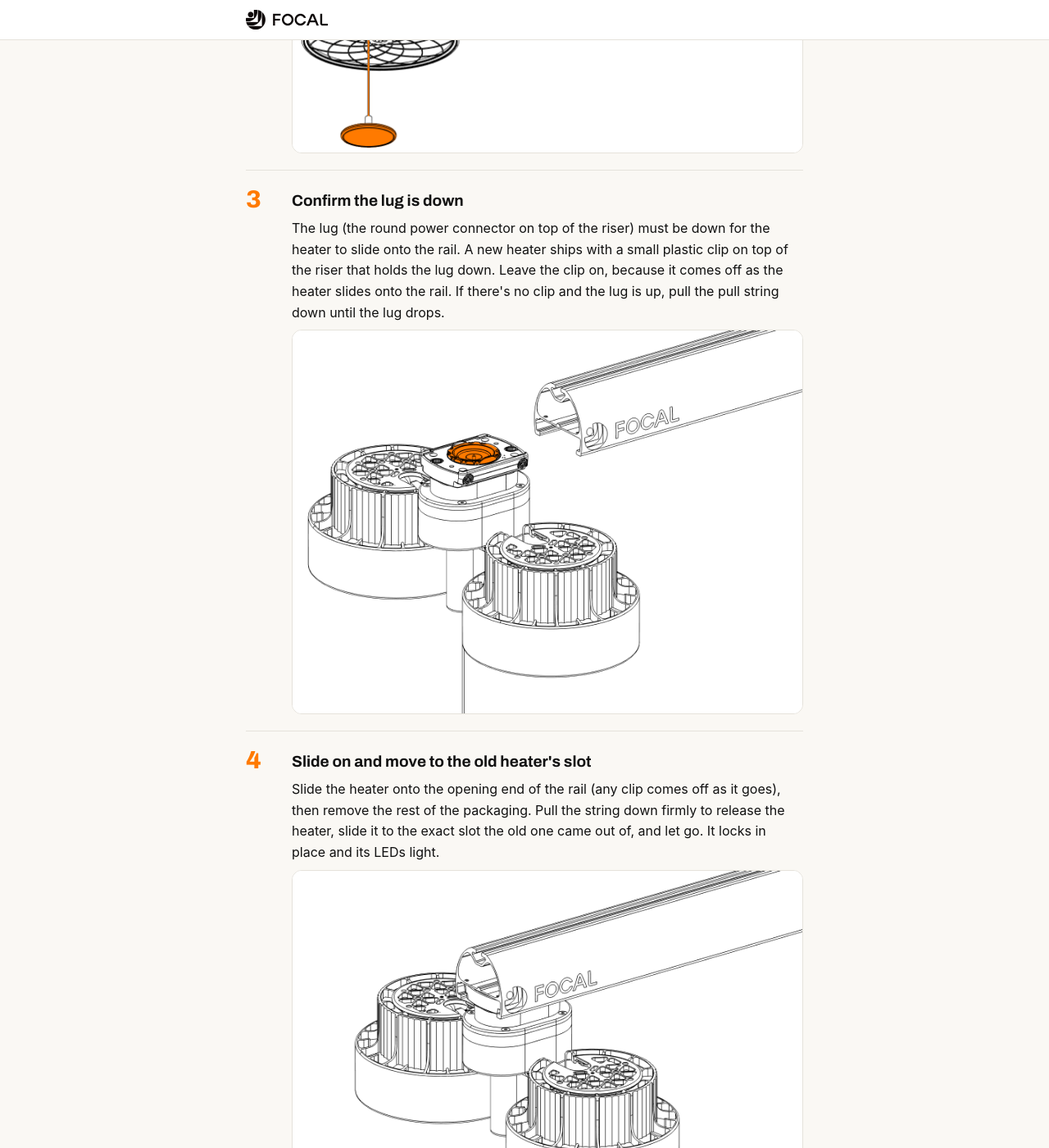
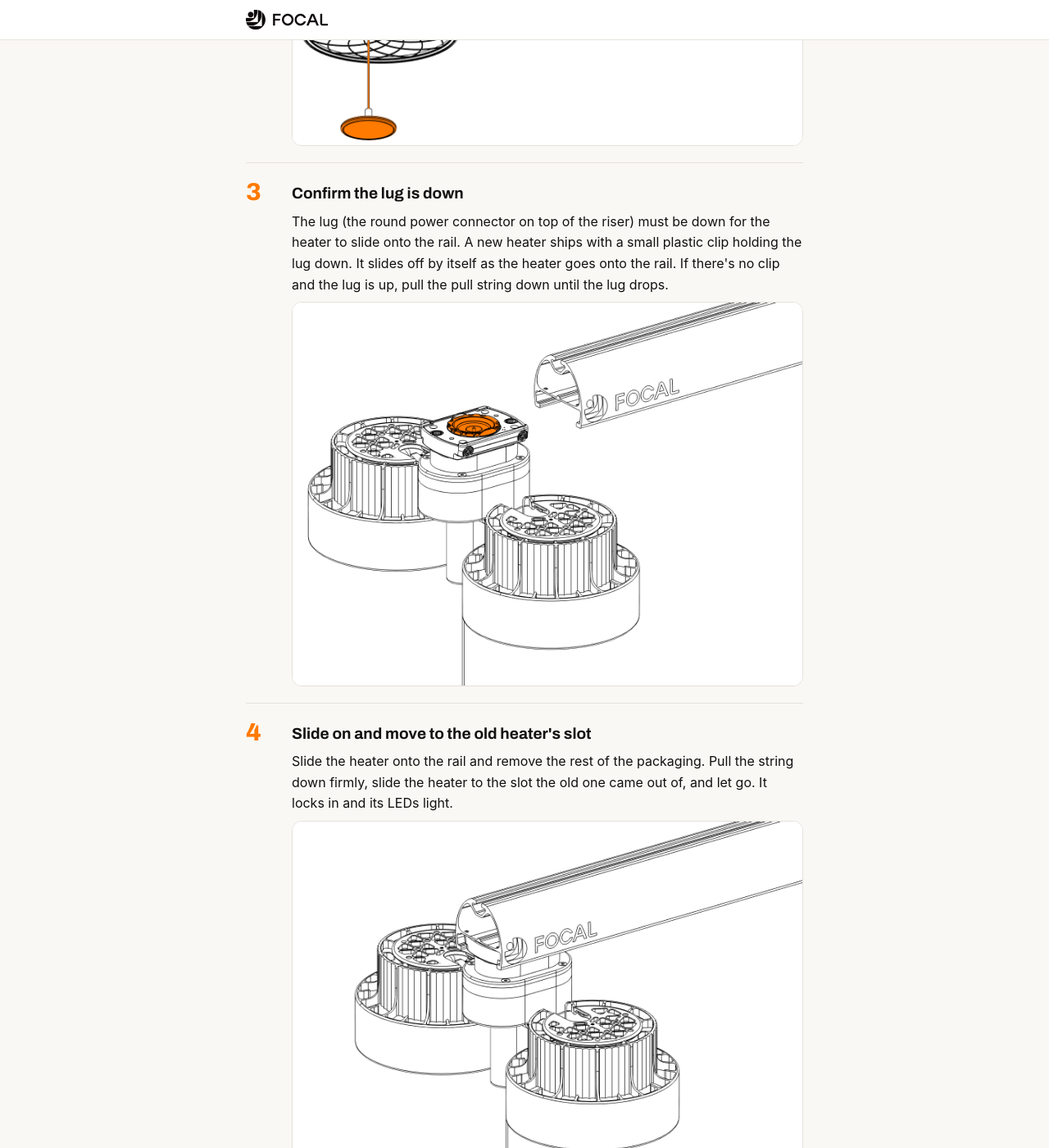
Before and after one commit to BeamT/external-docs, a Jekyll site: the page built from _guides/replace-heaters.md, in a window 1280 px wide and 1400 px high, scrolled down 5777 px. Shown: the whole window at 82% size. Built offline with Jekyll 4.4.1, drawn with Linux system fonts in a browser that asks for light colours; some web fonts are replaced; some of the changed text lies outside the part shown.

Commit message:
Add per-frame captions and variant steps to install guides
- step.html now takes captions="A|B" so each diagram frame carries its
  own numbered caption, replacing "(1)", "(2)" markers buried in body
  text. It also supports after="..." text and variant="true" for
  unnumbered alternative steps (ceiling vs. beam/joist mount).
- Rework rail-installation, install-heaters and replace-heaters steps
  to use captions and shorter body copy; replace-heaters now warns to
  return heaters to their original slots and merges the removal steps.
- Style captions above images with a small inline frame number, and
  indent variant steps to line up with the step above.

```diff
--- a/_guides/replace-heaters.md
+++ b/_guides/replace-heaters.md
@@ -26,7 +26,7 @@
 
 {% include diagram.html src="duo-00-parts.png" caption="The opening end of the rail, left to right: end cap, bumper, a heater, a spacer, a second heater and the rail. Heaters and spacers come off in this order, so lay them out the same way." %}
 
-Before you move anything, note which slot the failed heater sits in and the order of the heaters between it and the opening end of the rail. Put each heater you slide off back in the same slot so the software map still matches the rail. If they do get mixed up, you can reassign every slot on the rail later.
+{% include warn.html text="Note which slot the failed heater is in. Put every heater you take off back in its same slot, so the app's map still matches the rail." %}
 
 You need:
 
@@ -46,15 +46,15 @@
 
 {% include step.html number="1" title="Find the opening end" body="Work at the opening end of the rail, opposite the cord-exit end. This is the end with the removable end cap (orange)." diagram="duo-01-open-end.png" %}
 
-{% include step.html number="2" title="Loosen and slide the bumper" body="Looking up at the underside of the rail, loosen the bumper screw with a 2 mm hex wrench (1), then slide the bumper toward the center of the rail to uncover the two end cap screws (2)." diagram="duo-01-bumper-screw.png,duo-01-bumper-slid.png" %}
+{% include step.html number="2" title="Loosen and slide the bumper" body="Work looking up at the underside of the rail." captions="Loosen the bumper screw with a 2 mm hex wrench.|Slide the bumper toward the center to uncover the two end cap screws." diagram="duo-01-bumper-screw.png,duo-01-bumper-slid.png" %}
 
-{% include step.html number="3" title="Remove the end cap" body="Remove the two end cap screws with the same 2 mm hex wrench (1), keeping one hand on the end cap so it doesn't fall, then take off the end cap (2)." diagram="duo-02-endcap-screws.png,duo-02-endcap-off.png" %}
+{% include step.html number="3" title="Remove the end cap" captions="Remove the two end cap screws, keeping one hand on the end cap so it doesn't fall.|Take off the end cap." diagram="duo-02-endcap-screws.png,duo-02-endcap-off.png" %}
 
 ## Remove the old heater
 
-{% include step.html number="1" title="Remove the bumper and anything in the way" body="Slide the bumper off the opening end of the rail. If other heaters or spacers sit between the opening end and the failed heater, take them off next. To remove a heater, pull its string down firmly and then slide it off the rail. Lay everything out in the order it came off so each piece goes back to the same slot." diagram="duo-03-remove-bumper.png" %}
+{% include step.html number="1" title="Remove the bumper" body="Slide the bumper off the opening end of the rail." diagram="duo-03-remove-bumper.png" %}
 
-{% include step.html number="2" title="Take out the old heater" body="Remove the failed heater the same way: pull its string down firmly and slide it off. Set it aside to return to Focal." diagram="duo-04-remove-heater.png" %}
+{% include step.html number="2" title="Slide off heaters until the failed one is out" body="Pull each heater's string down firmly and slide it off, then the spacer behind it. Keep going until the failed heater is off. Lay everything out in the order it came off, and set the failed heater aside to return to Focal." diagram="duo-04-remove-heater.png" %}
 
 ## Install the new heater
 
@@ -62,15 +62,15 @@
 
 {% include step.html number="2" title="Orient the heater" body="Heaters slide on from the opening end of the rail. The heater only fits one way: hold it with the pull string on the trailing side, away from the rail." diagram="duo-04-orient-string.png" %}
 
-{% include step.html number="3" title="Confirm the lug is down" body="The lug (the round power connector on top of the riser) must be down for the heater to slide onto the rail. A new heater ships with a small plastic clip on top of the riser that holds the lug down. Leave the clip on, because it comes off as the heater slides onto the rail. If there's no clip and the lug is up, pull the pull string down until the lug drops." diagram="duo-05-lug-down.png" %}
+{% include step.html number="3" title="Confirm the lug is down" body="The lug (the round power connector on top of the riser) must be down for the heater to slide onto the rail. A new heater ships with a small plastic clip holding the lug down. It slides off by itself as the heater goes onto the rail. If there's no clip and the lug is up, pull the pull string down until the lug drops." diagram="duo-05-lug-down.png" %}
 
-{% include step.html number="4" title="Slide on and move to the old heater's slot" body="Slide the heater onto the opening end of the rail (any clip comes off as it goes), then remove the rest of the packaging. Pull the string down firmly to release the heater, slide it to the exact slot the old one came out of, and let go. It locks in place and its LEDs light." diagram="duo-06-inserted.png" %}
+{% include step.html number="4" title="Slide on and move to the old heater's slot" body="Slide the heater onto the rail and remove the rest of the packaging. Pull the string down firmly, slide the heater to the slot the old one came out of, and let go. It locks in and its LEDs light." diagram="duo-06-inserted.png" %}
 
 {% include step.html number="5" title="Put the other heaters back the way they were" body="Slide the heaters you removed back into their original slots, in the same order, with one spacer between each pair. Since they return to the same slots, their assignments stay correct. Only the new heater needs assigning." %}
 
 ## Close up the rail
 
-{% include step.html number="1" title="Reinstall the bumper and end cap" body="Slide the bumper back onto the rail and push it clear of the end, then refit the end cap and its two screws (1). Slide the bumper back against the end cap and tighten its screw (2). Do not overtighten the bumper screw." diagram="duo-02-endcap-screws.png+duo-01-bumper-screw.png" %}
+{% include step.html number="1" title="Reinstall the bumper and end cap" captions="Slide the bumper on and push it clear of the end.|Refit the end cap.|Refit the two end cap screws.|Slide the bumper back against the end cap and tighten its screw (don't overtighten)." diagram="duo-08-bumper-on.png,duo-08-endcap-on.png,duo-02-endcap-screws.png,duo-01-bumper-screw.png" grid="true" %}
 
 ## Reassign the slot
 
--- a/_includes/step.html
+++ b/_includes/step.html
@@ -1,26 +1,35 @@
-<div class="step">
-  <div class="step-num">{{ include.number }}</div>
+<div class="step{% if include.variant %} step-variant{% endif %}">
+  {% unless include.variant %}<div class="step-num">{{ include.number }}</div>{% endunless %}
   <div class="step-body">
     <div class="step-title">{{ include.title }}</div>
-    <p>{{ include.body }}</p>
+    {% if include.body and include.body != "" %}<p>{{ include.body }}</p>{% endif %}
     {% if include.diagram %}
     {% comment %}diagram takes one filename, or several comma-separated. Several are
     numbered in order and stack; grid="true" lays them out two-up instead, grid="3" three-up. Join two
-    with "+" (a.png+b.png) to put just that pair side by side.{% endcomment %}
+    with "+" (a.png+b.png) to put just that pair side by side. captions="A text|B text" gives
+    each frame its own caption, in the same order as the images (pairs count as two).
+    after="..." is text shown below the images.
+    variant="true" marks an alternative to the step above: no number, aligned with its text.{% endcomment %}
     {% assign diagrams = include.diagram | split: "," %}
+    {% assign captions = include.captions | split: "|" %}
+    {% assign frame = 0 %}
     {% assign multi = include.diagram | split: "+" | size | plus: diagrams.size | minus: 2 %}
     {% if multi > 0 %}<div class="step-figures{% if include.grid %} step-grid{% endif %}{% if include.grid == "3" %} step-grid-3{% endif %}">{% endif %}
     {% for item in diagrams %}
     {% assign row = item | split: "+" %}
     {% if row.size > 1 %}<div class="step-row">{% endif %}
     {% for d in row %}
-    <div class="step-figure">
-      <img src="{{ site.baseurl }}/assets/diagrams/{{ d | strip }}" alt="" loading="lazy" onerror="this.replaceWith(Object.assign(document.createElement('div'),{className:'diagram-missing',textContent:'Diagram coming soon'}))">
-    </div>
+    {% assign caption = captions[frame] | strip %}
+    <figure class="step-figure">
+      {% if caption != "" %}<figcaption>{{ caption }}</figcaption>{% endif %}
+      <img src="{{ site.baseurl }}/assets/diagrams/{{ d | strip }}" alt="{{ caption | escape }}" loading="lazy" onerror="this.replaceWith(Object.assign(document.createElement('div'),{className:'diagram-missing',textContent:'Diagram coming soon'}))">
+    </figure>
+    {% assign frame = frame | plus: 1 %}
     {% endfor %}
     {% if row.size > 1 %}</div>{% endif %}
     {% endfor %}
     {% if multi > 0 %}</div>{% endif %}
     {% endif %}
+    {% if include.after %}<p class="step-after">{{ include.after }}</p>{% endif %}
   </div>
 </div>
--- a/assets/style.css
+++ b/assets/style.css
@@ -159,7 +159,7 @@
 .step-title { font-family: var(--font-display); font-weight: 700; font-size: 19px; margin: 2px 0 6px; }
 .step-body p { margin: 0 0 8px; font-size: 16px; }
 /* grid-column: 2 / -1 aligns the diagram with the step text, not the number. */
-.step-figure { grid-column: 2 / -1; border: 1px solid var(--line); border-radius: var(--radius); overflow: hidden; background: var(--paper); }
+.step-figure { grid-column: 2 / -1; margin: 0; border: 1px solid var(--line); border-radius: var(--radius); overflow: hidden; background: var(--paper); }
 /* several diagrams in one step: numbered in order, stacked or two-up with grid="true" */
 .step-figures { grid-column: 2 / -1; display: grid; gap: 10px; counter-reset: fig; }
 .step-grid { grid-template-columns: 1fr 1fr; max-width: 560px; }
@@ -167,7 +167,22 @@
 @media (max-width: 560px) { .step-grid-3 { grid-template-columns: 1fr; } }
 .step-row { display: grid; grid-template-columns: 1fr 1fr; gap: 10px; }
 .step-figures .step-figure { grid-column: auto; position: relative; counter-increment: fig; }
-.step-figures .step-figure::before { content: counter(fig); position: absolute; top: 8px; left: 8px; width: 24px; height: 24px; border-radius: 50%; background: var(--focal); color: #fff; font-family: var(--font-display); font-weight: 700; font-size: 14px; line-height: 24px; text-align: center; }
+/* frames are numbered with a small inline "1." at the start of the caption, kept
+   quiet so the big step numbers stay the only prominent ones. Frames without a
+   caption carry the number over the image's corner instead. */
+.step-figures figcaption::before { content: counter(fig) "."; flex: none; color: var(--focal); font-family: var(--font-display); font-weight: 700; }
+.step-figures .step-figure:not(:has(figcaption))::before { content: counter(fig); position: absolute; top: 8px; left: 8px; width: 24px; height: 24px; border-radius: 50%; background: var(--focal); color: #fff; font-family: var(--font-display); font-weight: 700; font-size: 14px; line-height: 24px; text-align: center; }
+/* width: 0 + min-width: 100% keeps the caption from widening a fit-content frame */
+/* caption sits above its image, matching single-image steps where the text
+   comes first. In a row, the caption grows so images start at the same height
+   even when one caption wraps to more lines than its neighbour. */
+.step-figure:has(figcaption) { display: flex; flex-direction: column; }
+.step-figure figcaption { display: flex; flex: 1 0 auto; gap: 6px; align-items: baseline; width: 0; min-width: 100%; box-sizing: border-box; font-size: 15px; line-height: 1.45; padding: 8px 12px; border-bottom: 1px solid var(--line-soft); }
+.step-body .step-after { margin: 12px 0 0; }
+/* variant: an alternative to the step above it. No number of its own; the
+   56px (number column + gap) lines its text up with the step above. */
+.step-variant { grid-template-columns: 1fr; margin-left: 56px; }
+@media (max-width: 560px) { .step-variant { margin-left: 0; } }
 main :is(.step-grid, .step-row) .step-figure:has(> img[src$=".png"]) { width: auto; }
 main :is(.step-grid, .step-row) .step-figure img[src$=".png"] { width: 100%; }
 .step-figure img { display: block; width: auto; max-width: 100%; height: auto; max-height: 360px; object-fit: contain; object-position: left; margin: 0; }
@@ -372,7 +387,7 @@
 
 main span:has(> img[src$=".png"]),
 main div:not(.step-figure):has(> img[src$=".png"]),
-main figure:not(.diagram):has(> img[src$=".png"]) {
+main figure:not(.diagram, .step-figure):has(> img[src$=".png"]) {
   background: none;
   border: 0;
   padding: 0;
```
Also changed, not shown: _guides/install-heaters.md (+5 -5 lines), _guides/rail-installation.md (+5 -5 lines).
